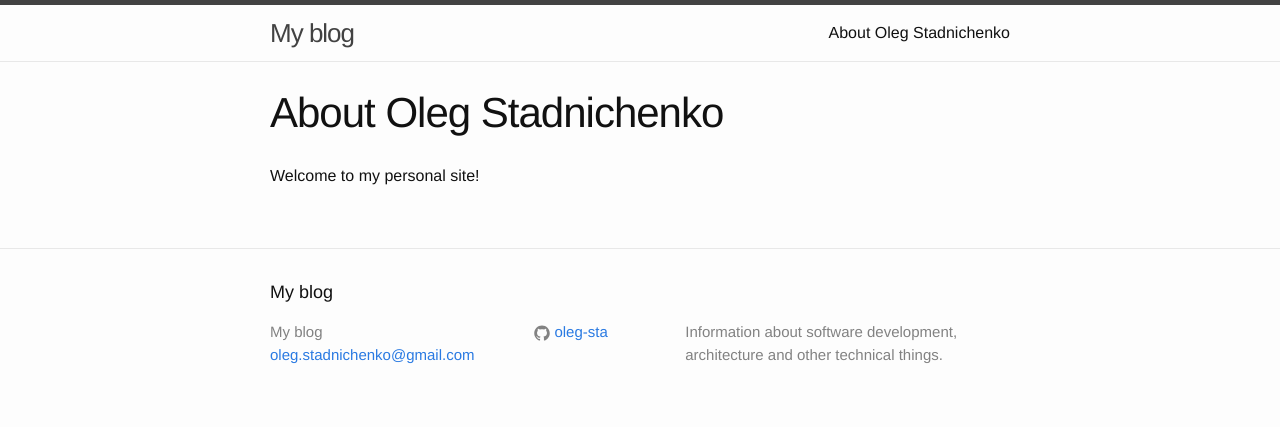
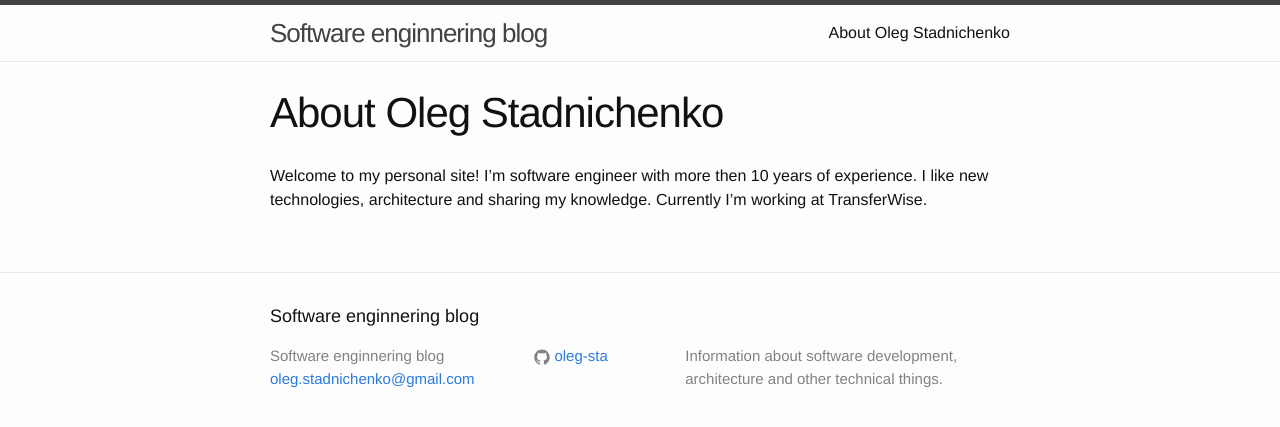
Before and after one commit to oleg-sta/site, a Jekyll site: the page built from about.md, in a window 1280 px wide. Shown: the top 427 px of the page. Built offline with Jekyll 4.4.1, drawn with Linux system fonts in a browser that asks for light colours.

Commit message:
More description about me

```diff
--- a/_config.yml
+++ b/_config.yml
@@ -1,5 +1,5 @@
 # Site settings
-title: My blog
+title: Software enginnering blog
 email: oleg.stadnichenko@gmail.com
 description: >
   Information about software development, architecture and other technical things.
--- a/about.md
+++ b/about.md
@@ -4,4 +4,5 @@ title: About Oleg Stadnichenko
 permalink: /about/
 ---
 
-Welcome to my personal site!
+Welcome to my personal site! I'm software engineer with more then 10 years of experience. I like new technologies, architecture and sharing my knowledge.
+Currently I'm working at TransferWise.
```
